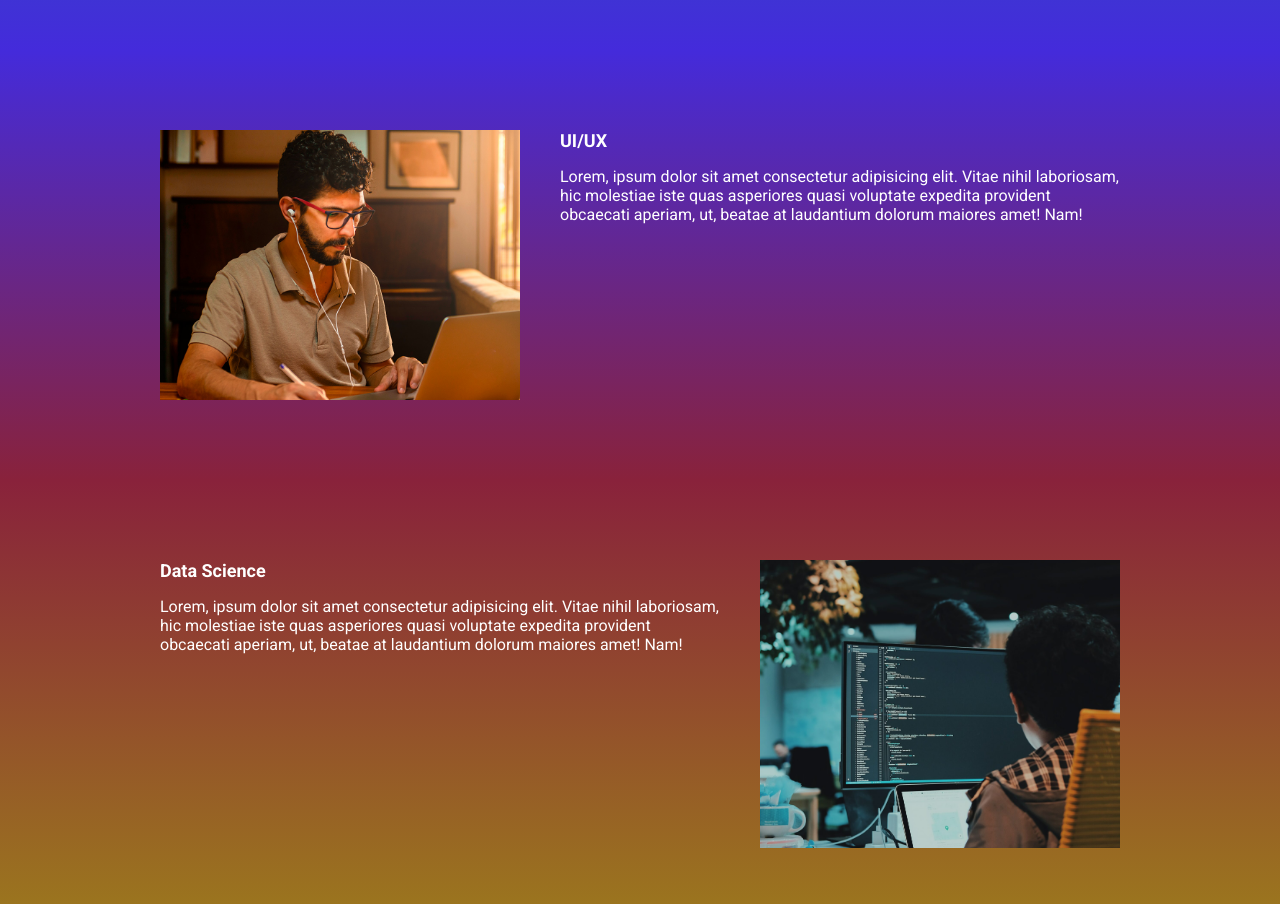
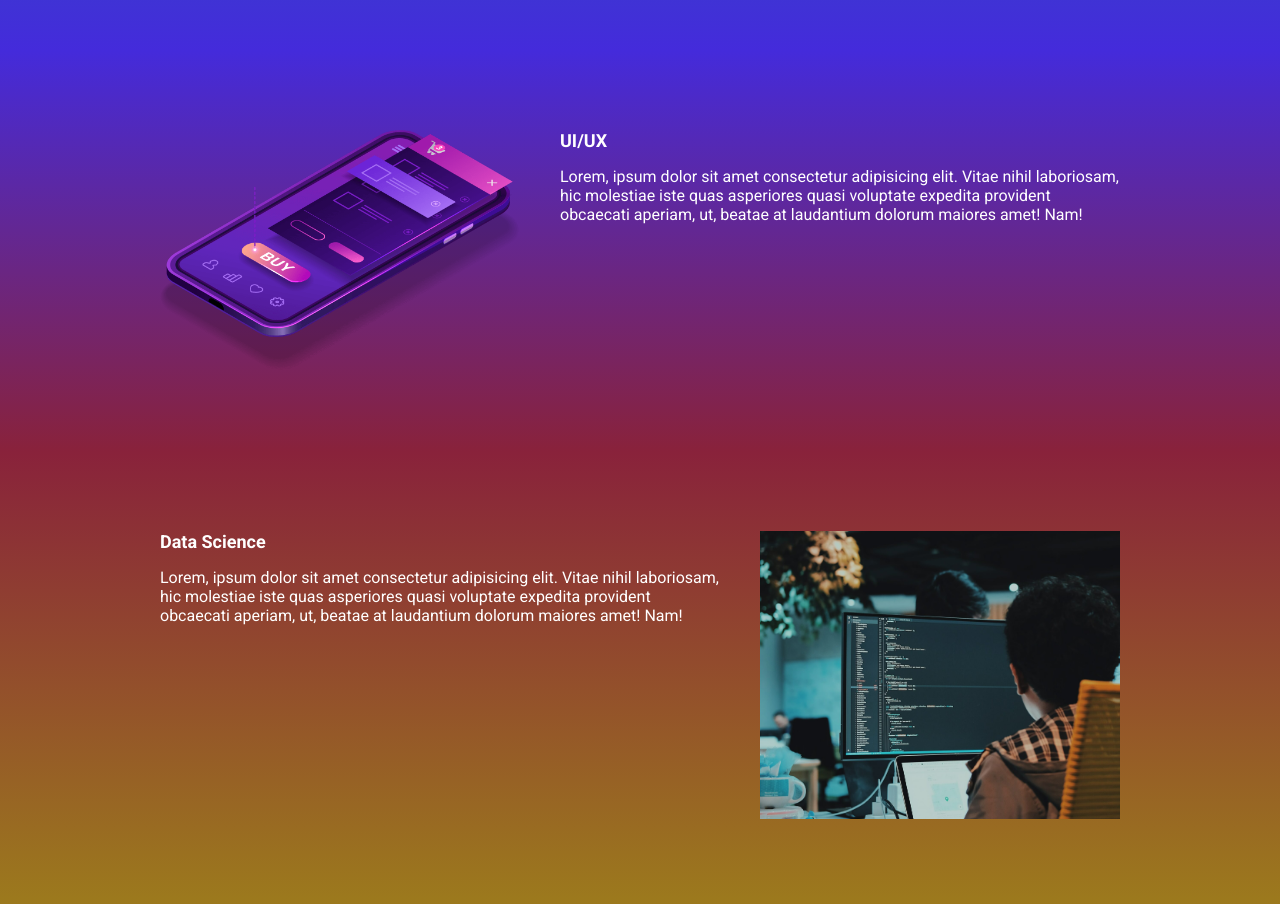
Before and after one commit to josevaldircalixto/tech_talks, a website built with Parcel: page src/index.html in a window 1280 px wide. Shown: the part 940-1844 px from the top of the page. Built offline with nearby package versions, Linux system fonts and the light colour scheme.

Commit message:
correção da imagem do ui-ux

```diff
--- a/src/index.html
+++ b/src/index.html
@@ -66,7 +66,7 @@
           amet! Nam!
         </p>
       </div>
-      <img class="event__image" src="./images/frontend.png" alt="Front-End">
+      <img class="event__image" src="./images/ui-ux.png" alt="Ui / Ux">
     </div>
   </section>
   <section class="event event--data-science">
```
